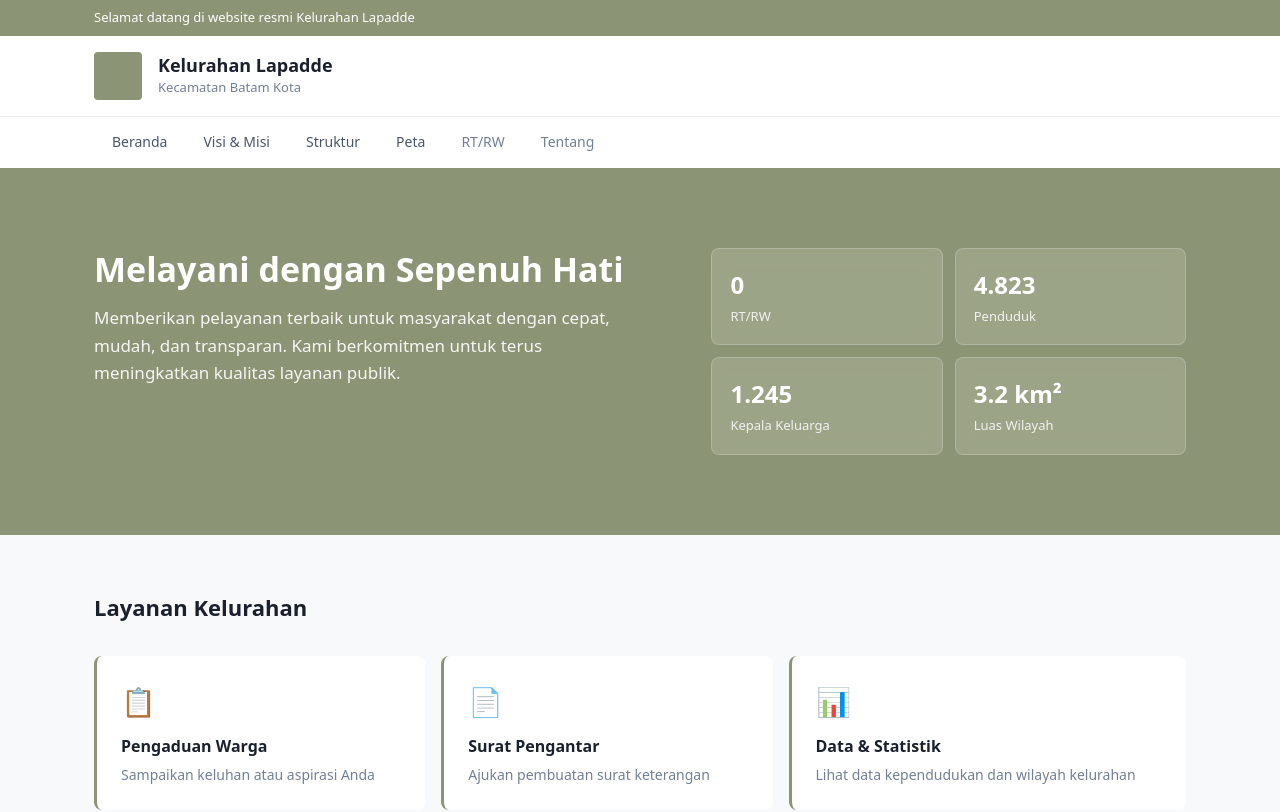
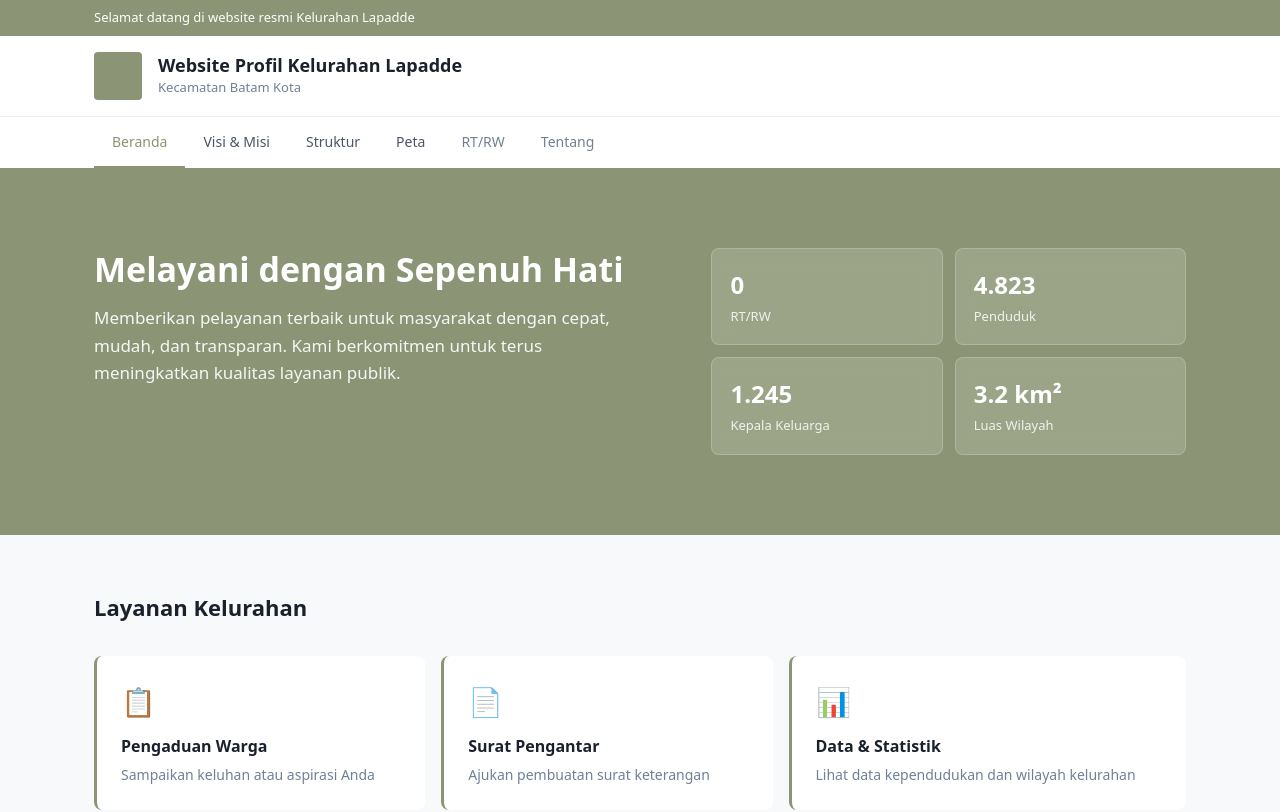
Before and after one commit to novalnabihan/Profil-Kelurahan-Lapadde, a Next.js app: page / in a window 1280 px wide. Shown: the top 812 px of the page. Built offline with nearby package versions, Linux system fonts and the light colour scheme; no server answers; the database is empty.

Commit message:
fix: fix active state bug on navbar

```diff
--- a/src/components/layout/MainNavbar.tsx
+++ b/src/components/layout/MainNavbar.tsx
@@ -2,34 +2,78 @@
 
 import Link from 'next/link';
 import { usePathname } from 'next/navigation';
-import { useState, useEffect } from 'react';
+import { useEffect, useState, MouseEvent } from 'react';
+
+type NavLink = {
+  href: string;
+  label: string;
+  type: 'anchor' | 'page';
+  anchorId?: string; // hanya untuk anchor
+};
 
 export default function MainNavbar() {
   const pathname = usePathname();
   const [isScrolled, setIsScrolled] = useState(false);
+  const [currentAnchor, setCurrentAnchor] = useState<string>('');
 
+  // Shadow kecil saat discroll
   useEffect(() => {
-    const handleScroll = () => {
-      setIsScrolled(window.scrollY > 0);
-    };
+    const handleScroll = () => setIsScrolled(window.scrollY > 0);
     window.addEventListener('scroll', handleScroll);
     return () => window.removeEventListener('scroll', handleScroll);
   }, []);
 
- const navLinks = [
-  { href: '/#beranda', label: 'Beranda', type: 'anchor' },
-  { href: '/#visi-misi', label: 'Visi & Misi', type: 'anchor' },
-  { href: '/#struktur', label: 'Struktur', type: 'anchor' },
-  { href: '/#peta', label: 'Peta', type: 'anchor' },
+  // Sinkron currentAnchor saat berpindah ke /
+  useEffect(() => {
+    if (typeof window === 'undefined') return;
+
+    if (pathname !== '/') {
+      // lagi di halaman lain → anchor tidak aktif
+      setCurrentAnchor('');
+      return;
+    }
+
+    const hash = window.location.hash.replace('#', '');
+    if (hash) {
+      setCurrentAnchor(hash);
+    } else {
+      setCurrentAnchor('beranda');
+    }
+  }, [pathname]);
+
+  const navLinks: NavLink[] = [
+    { href: '/#beranda', label: 'Beranda', type: 'anchor', anchorId: 'beranda' },
+    { href: '/#visi-misi', label: 'Visi & Misi', type: 'anchor', anchorId: 'visi-misi' },
+    { href: '/#struktur', label: 'Struktur', type: 'anchor', anchorId: 'struktur' },
+    { href: '/#peta', label: 'Peta', type: 'anchor', anchorId: 'peta' },
     { href: '/rt-rw', label: 'RT/RW', type: 'page' },
-  { href: '/tentang', label: 'Tentang', type: 'page' },  // ← Tambah ini
+    { href: '/tentang', label: 'Tentang', type: 'page' },
   ];
 
-  const isActive = (href: string) => {
-    if (href.startsWith('/#')) {
-      return pathname === '/' && typeof window !== 'undefined' && window.location.hash === href.substring(1);
+  const handleAnchorClick = (e: MouseEvent<HTMLAnchorElement>, link: NavLink) => {
+    if (link.type !== 'anchor') return;
+    if (pathname !== '/') return; // lagi di /rt-rw misalnya → biar Next handle sendiri
+
+    e.preventDefault();
+
+    const id = link.anchorId!;
+    const el = document.getElementById(id);
+    if (el) {
+      el.scrollIntoView({ behavior: 'smooth', block: 'start' });
     }
-    return pathname.startsWith(href);
+
+    // update URL tanpa reload
+    window.history.pushState(null, '', `/#${id}`);
+    setCurrentAnchor(id);
+  };
+
+  const isActive = (link: NavLink) => {
+    if (link.type === 'anchor') {
+      if (pathname !== '/') return false;
+      if (!currentAnchor && link.anchorId === 'beranda') return true;
+      return currentAnchor === link.anchorId;
+    }
+    return pathname.startsWith(link.href);
   };
 
   return (
@@ -38,32 +82,42 @@ export default function MainNavbar() {
         isScrolled ? 'shadow-sm' : 'shadow-none'
       } transition-shadow`}
     >
+      {/* Top bar hijau */}
       <div className="bg-[#8b9474] py-2">
         <div className="max-w-[1140px] mx-auto px-6">
-          <p className="text-white text-[13px]">Selamat datang di website resmi Kelurahan Lapadde</p>
+          <p className="text-white text-[13px]">
+            Selamat datang di website resmi Kelurahan Lapadde
+          </p>
         </div>
       </div>
 
+      {/* Brand row */}
       <div className="max-w-[1140px] mx-auto px-6 py-4">
         <div className="flex items-center gap-4">
           <div className="w-12 h-12 bg-[#8b9474] rounded flex-shrink-0" />
           <div>
             <h1 className="text-[18px] font-semibold text-[#1a202c] leading-tight">
-              Kelurahan Lapadde
+              Website Profil Kelurahan Lapadde
             </h1>
-            <p className="text-[13px] text-[#718096] mt-0.5">Kecamatan Batam Kota</p>
+            <p className="text-[13px] text-[#718096] mt-0.5">
+              Kecamatan Batam Kota
+            </p>
           </div>
         </div>
       </div>
 
+      {/* Nav links */}
       <nav className="border-t border-[#e8ecf1] overflow-x-auto">
         <ul className="flex max-w-[1140px] mx-auto px-6">
-          {navLinks.map((link) => (
+          {navLinks.map((link) => {
+            const active = isActive(link);
+            return (
               <li key={link.href}>
                 <Link
                   href={link.href}
+                  onClick={(e) => handleAnchorClick(e, link)}
                   className={`block px-[18px] py-[14px] text-[14px] font-medium whitespace-nowrap border-b-2 transition-colors ${
-                  isActive(link.href)
+                    active
                       ? 'text-[#8b9474] border-[#8b9474]'
                       : link.type === 'page'
                       ? 'text-[#718096] border-transparent hover:text-[#8b9474] hover:border-[#d4d9c6]'
@@ -73,7 +127,8 @@ export default function MainNavbar() {
                   {link.label}
                 </Link>
               </li>
-          ))}
+            );
+          })}
         </ul>
       </nav>
     </header>
```
Lines whose indentation alone changed are shown as unchanged.
